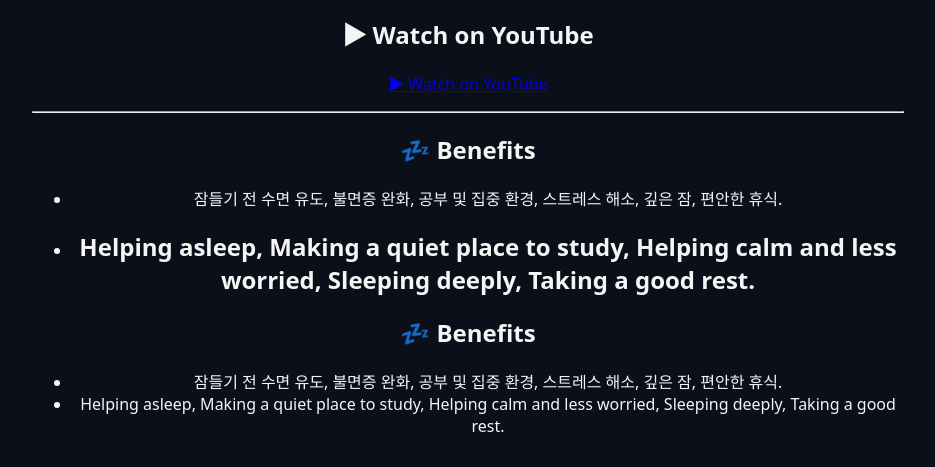
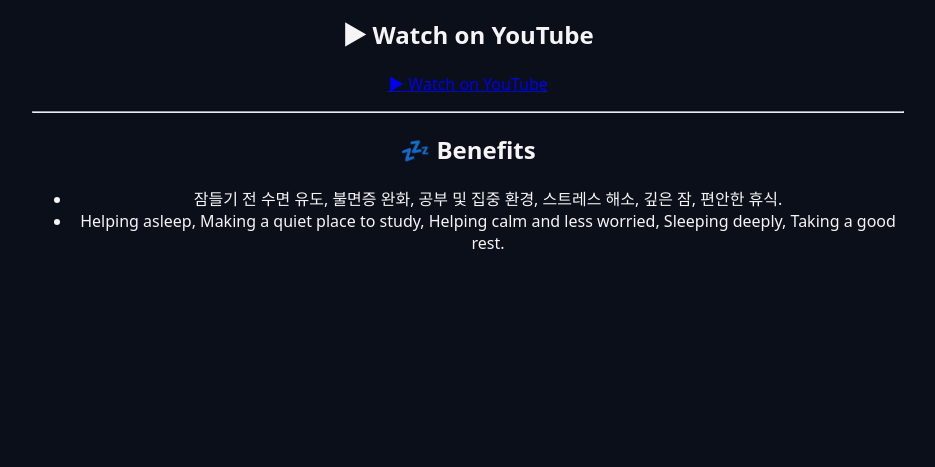
Before and after one commit to choijangwook/rain-deep-sleep, a Jekyll site: the page built from _posts/2026-04-18-텐트의 빗소리.md, in a window 1280 px wide and 900 px high, scrolled down 1002 px, cut to the strip 433-900 px from the top of the window. Shown: the whole strip, without its empty margins (172-1107 px from the left). Built offline with Jekyll 4.4.1, drawn with Linux system fonts in a browser that asks for light colours; after the commit the page ends 1719 px from its top, so only the background shows below that.

Commit message:
Update 2026-04-18-텐트의 빗소리.md

```diff
--- a/_posts/2026-04-18-텐트의 빗소리.md
+++ b/_posts/2026-04-18-텐트의 빗소리.md
@@ -31,9 +31,3 @@
 
 - 잠들기 전 수면 유도, 불면증 완화, 공부 및 집중 환경, 스트레스 해소, 깊은 잠, 편안한 휴식.
 - Helping asleep, Making a quiet place to study, Helping calm and less worried, Sleeping deeply, Taking a good rest.
----
-
-## 💤 Benefits
-
-- 잠들기 전 수면 유도, 불면증 완화, 공부 및 집중 환경, 스트레스 해소, 깊은 잠, 편안한 휴식.
-- Helping asleep, Making a quiet place to study, Helping calm and less worried, Sleeping deeply, Taking a good rest.
```
